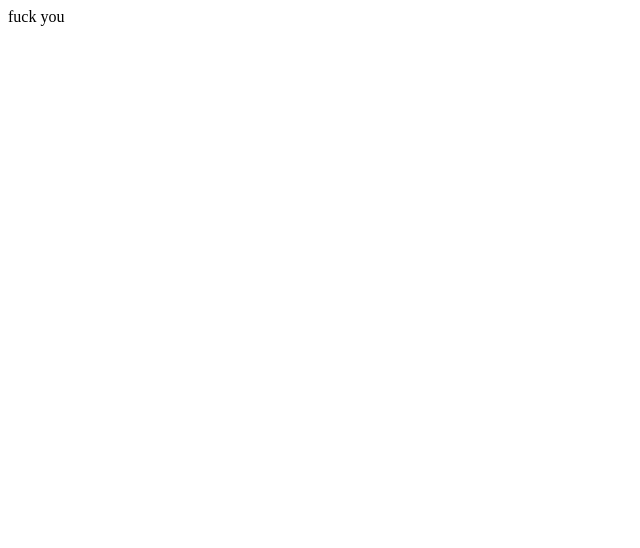
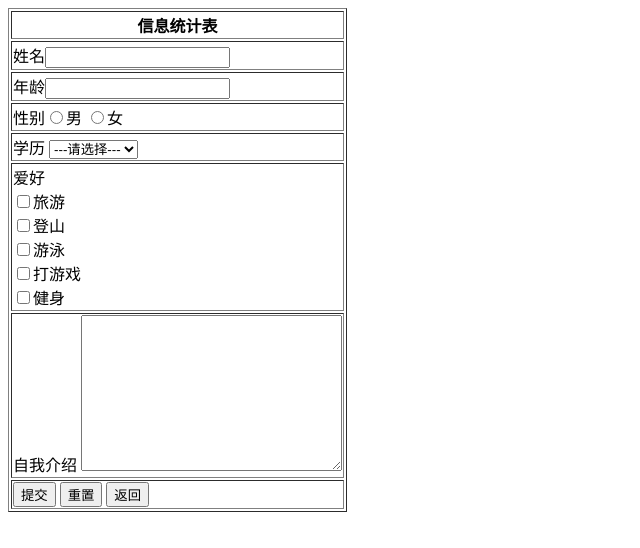
Before and after one commit to shit12138/bug-yellow, a plain HTML site: page index.html in a window 1280 px wide. Shown: the whole page, without its empty margins (0-640 px from the left). Drawn offline with Linux system fonts and the light colour scheme.

Commit message:
Update index.html

```diff
--- a/index.html
+++ b/index.html
@@ -1 +1,61 @@
-fuck you
+<!DOCTYPE html>
+<html>
+	<head>
+		<meta charset="utf-8" />
+		<title></title>
+	</head>
+	<body>
+		<table border="1">
+			<tr>
+				<th>
+					信息统计表
+				</th>
+			</tr>
+			<tr>
+				<td>姓名<input type="text" name="userName"></td>
+			</tr>
+			<tr>
+				<td>年龄<input type="text" name="userName"></td>
+			</tr>
+			<tr>
+				<td>性别<input type="radio" name="sex" value="1">男
+				        <input type="radio" name="sex" value="0">女
+				</td>
+			</tr>
+			<tr>
+				<td>
+					学历
+					<select name="xueli">
+						<option value="">---请选择---</option>
+						<option value="1">专科</option>
+						<option value="1">本科</option>
+						<option value="1">博士</option>
+						<option value="1">硕士及以上</option>
+					</select>
+				</td>
+			</tr>
+			<tr>
+				<td>
+					爱好
+					<br><input type="checkbox" name="hobby" value="0">旅游<br>
+					<input type="checkbox" name="hobby" value="1">登山<br>
+					<input type="checkbox" name="hobby" value="2">游泳<br>
+					<input type="checkbox" name="hobby" value="3">打游戏<br>
+					<input type="checkbox" name="hobby" value="4">健身
+				</td>
+			</tr>
+			<tr>
+				<td>
+					自我介绍
+					<textarea name="troduct" rows="10" cols="30"></textarea>
+				</td>
+			</tr>
+			<tr>
+				<td>
+					<input type="submit" value="提交">
+					<input type="reset" value="重置">
+					<input type="button" value="返回">
+				</td>
+			</tr>
+	</body>
+</html>
```
